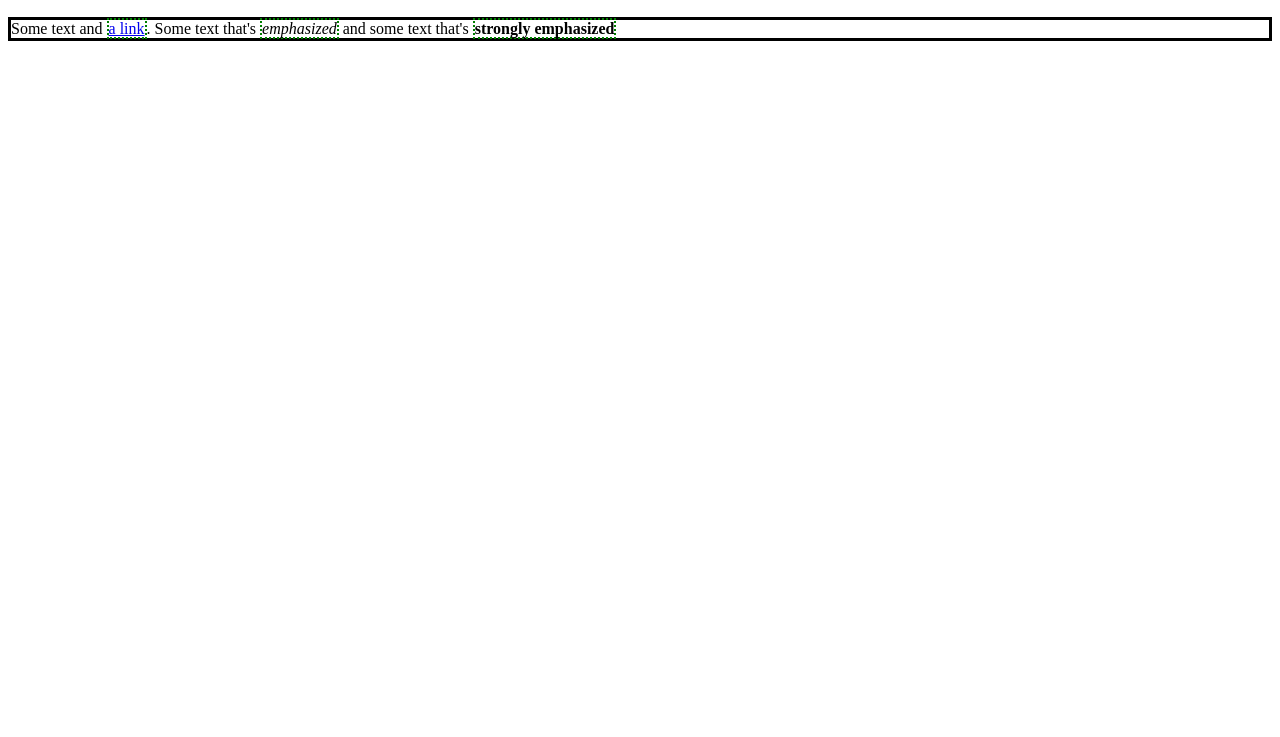
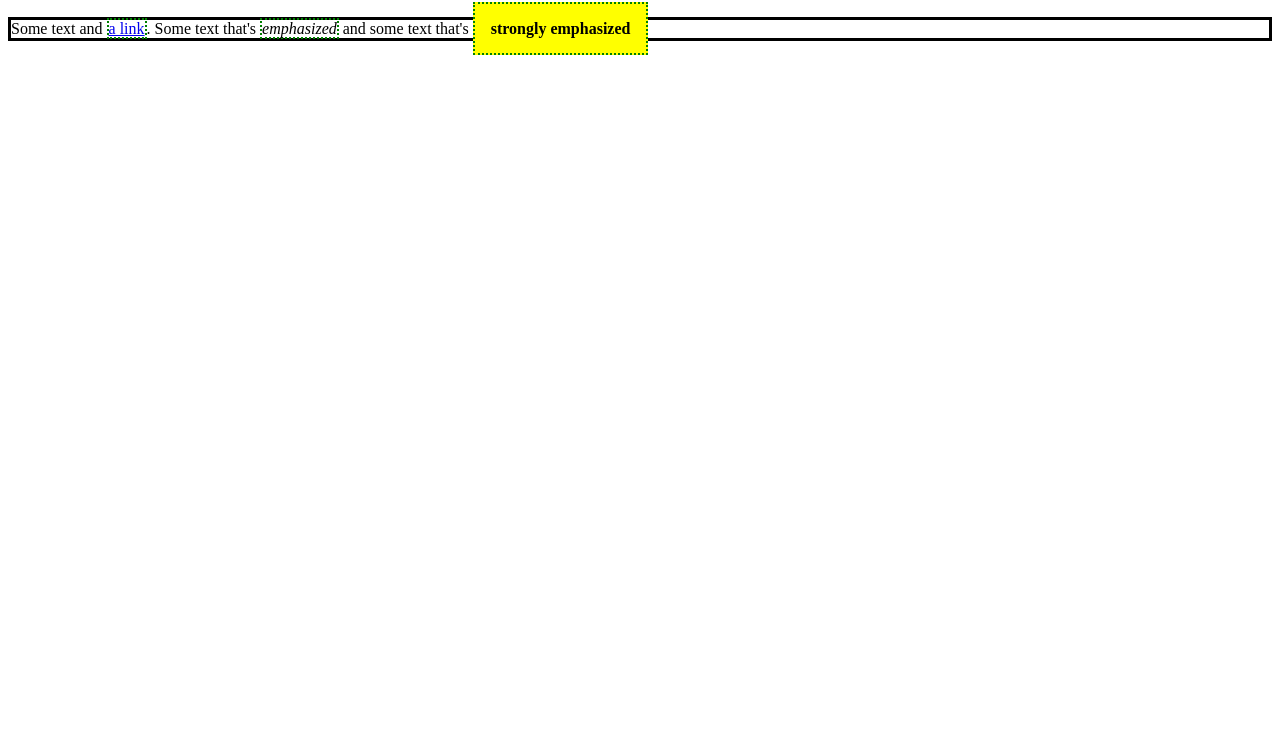
Before and after one commit to oliveroliverio/WD-CSS_CSS-Display, a plain HTML site: page 02_inline_elements.html in a window 1280 px wide. Shown: the part 63-800 px from the top of the page. Drawn offline with Linux system fonts and the light colour scheme.

Commit message:
02_inlineElements - added background and padding to inline tag

```diff
--- a/02_inline_elements.html
+++ b/02_inline_elements.html
@@ -5,10 +5,14 @@
     p {
       border: 3px solid black
     }
-
     p * {
       border: 2px dotted green
     }
+    strong {
+      background-color: yellow;
+      padding: 1rem;
+    }
+
   </style>
   <meta charset="UTF-8">
   <meta http-equiv="X-UA-Compatible" content="IE=edge">
```
